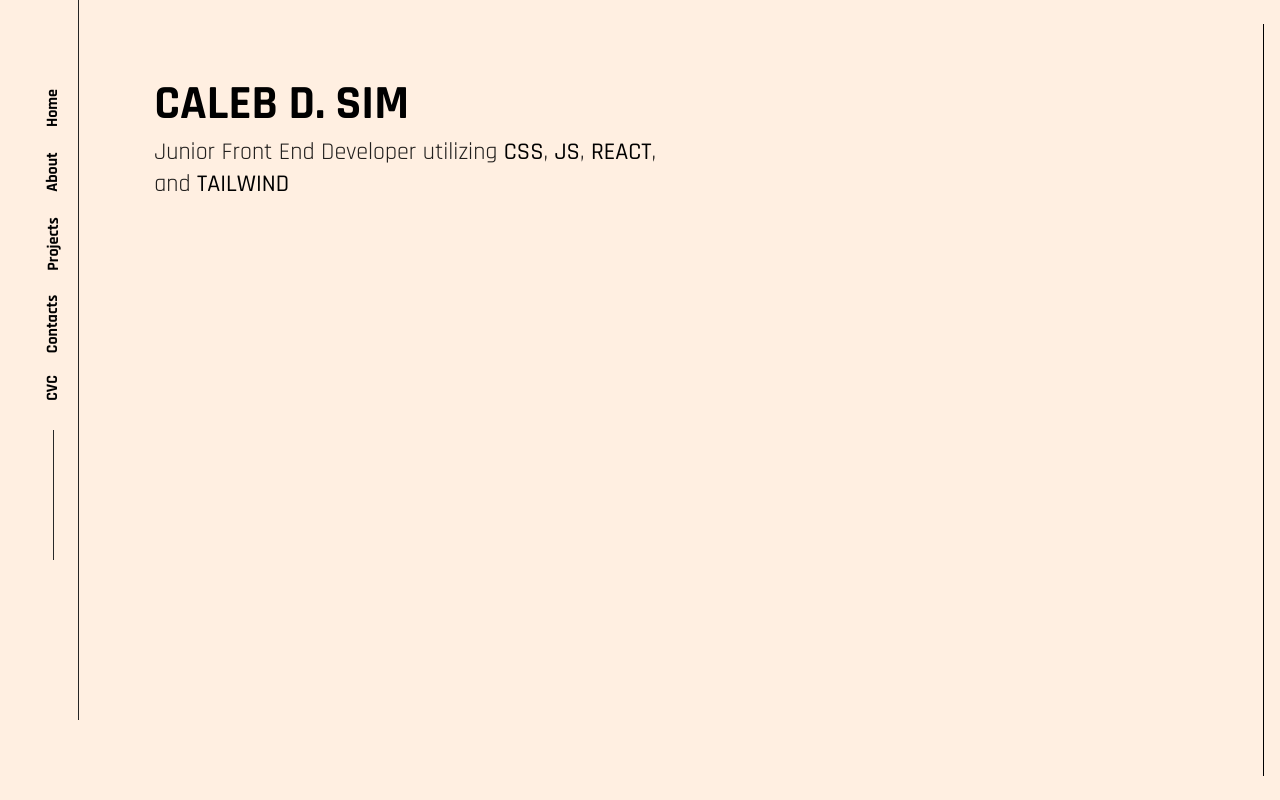
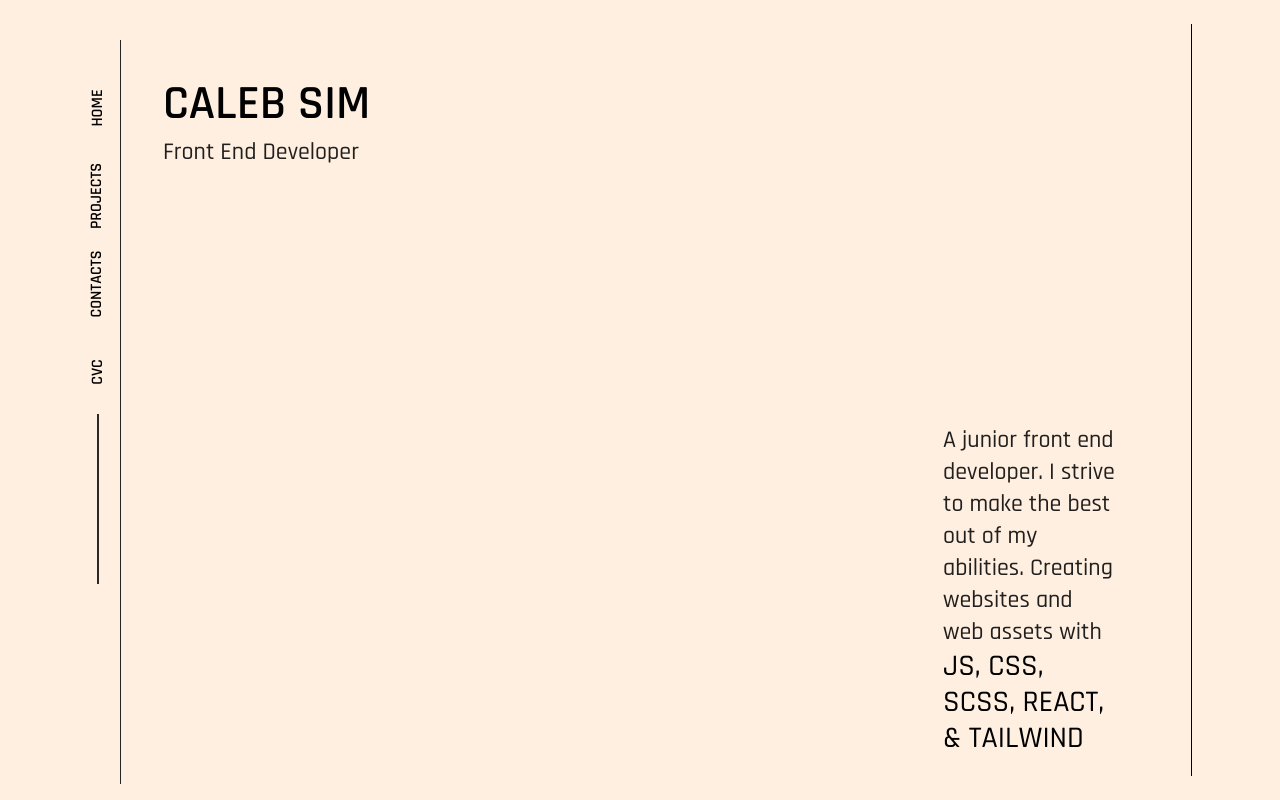
Before and after one commit to CodeLamp168/Caleb-Dylan-Sim-Portfolio, a React (Vite) app: page / in a window 1280 px wide. Built offline with nearby package versions, Linux system fonts and the light colour scheme.

Commit message:
Home jsx additions

```diff
--- a/src/App.jsx
+++ b/src/App.jsx
@@ -1,37 +1,55 @@
 import Home from "./assets/Home"
 
 function App() {
+ function LoadingScreen(){
+
+
+    return(
+      <div className="page-loading fixed w-screen min-h-screen z-50">
+
+        <div className="w-screen min-h-screen relative grid place-content-center">
+
+          <div className="loading-text border-white border-r border-l rounded  text-center overflow-hidden py-4">
+            <h1 className="uppercase text-white text-3xl w-max break-words px-4">Caleb Sim <span className="text-5xl">Portfolio</span></h1>
+          </div>
+
+        </div>
+
+      </div>
+
+    )
+  }
 
   return (
-    <div className="App flex flex-col md:flex-row justify-items-center">
+    <div className="App flex flex-col md:flex-row justify-items-center relative md:mx-10 lg:mx-16 ">
 
-       <nav className="main-nav font-semibold mx-4  md:mx-0 md:min-h-screen md:max-w-min md:py-8 md:pt-24 relative md:ml-6 ">
-        <div className="nav-line main-nav-border-line transition-transform"></div>
-          <div className="nav-list flex gap-4 py-4 md:py-0 md:gap-0 md:flex-col items-center relative">
-            <div className="nav-item max-w-max md:mb-10 md:-rotate-90 transition-transform hover:scale-110">
+
+       <nav className="main-nav  border-black border-b md:border-none font-semibold mx-4  md:mx-0 md:min-h-screen md:max-w-min md:py-8 md:pt-24 relative">
+        <div className="nav-line main-nav-border-line hidden md:block "></div>
+          <div className="nav-list flex md:space-y-16 gap-2 py-4 md:py-0 md:gap-0 md:flex-col items-center relative ">
+            <div className="nav-item max-w-max  md:-rotate-90 transition-transform hover:scale-110">
               <a href="#">Home</a>
             </div>
-            <div className="nav-item max-w-max md:mb-12 md:-rotate-90 transition-transform hover:scale-110">
-              <a href="#">About</a>
-            </div>
-            <div className="nav-item max-w-max md:mb-12 md:-rotate-90 transition-transform hover:scale-110">
+            <div className="nav-item max-w-max  md:-rotate-90 transition-transform hover:scale-110">
               <a href="#">Projects</a>
             </div>
-            <div className="nav-item max-w-max md:mt-2 md:-rotate-90 transition-transform hover:scale-110">
+            <div className="nav-item max-w-max  md:-rotate-90 transition-transform hover:scale-110">
               <a href="#">Contacts</a>
             </div>
-            <div className="nav-item max-w-max md:mt-10 md:-rotate-90 transition-transform hover:scale-110">
+            <div className="nav-item max-w-max  md:-rotate-90 transition-transform hover:scale-110">
               <a href="#">CVC</a>
             </div>
             <div className="nav-line line-inside-nav transition-transform"></div>
           </div>
-          <div className="nav-line main-nav-border-line transition-transform"></div>
+          <div className="nav-line main-nav-border-line transition-transform hidden md:block "></div>
 
         </nav>
 
-      <div className="main-wrap  border-black  md:border-r md:p-0 md:p-4 md:my-6 md:mx-4 overflow-y-scroll">
+      <div className="main-wrap  border-black   md:border-r md:p-0 md:p-4 md:my-6 md:mr-6 overflow-y-scroll">
         <Home/>
       </div>
+
+
 
     </div>
   )
--- a/src/assets/Home.jsx
+++ b/src/assets/Home.jsx
@@ -3,10 +3,13 @@ export default function Home(){
 
 
     return(
-    <div className="Asset-content home-main-div min-h-full p-4">
-         <div className="border-black p-6  w-full max-w-xs md:max-w-xl">
-          <h1 className="text-5xl text-black font-bold">CALEB D. SIM</h1>
-          <p className="text-2xl pt-2">Junior Front End Developer utilizing <span>CSS</span>, <span>JS</span>, <span>REACT</span>, and <span>TAILWIND</span></p>
+    <div className="Asset-content home-main-div flex flex-col  items-center md:block min-h-full p-4  relative">
+         <div className="border-black py-6 text-center md:text-left w-full max-w-xs md:max-w-xl">
+          <h1 className="text-5xl text-black font-semibold">CALEB SIM</h1>
+          <p className="text-2xl pt-2 font-medium">Front End Developer</p>
+        </div>
+        <div className="md:absolute  md:text-2xl w-44 md:right-14 md:bottom-1">
+            <p className="font-medium text-center md:text-left">A junior front end developer. I strive to make the best out of my abilities. Creating websites and web assets with <span className="font-semibold text-3xl">JS, CSS, SCSS, REACT, & TAILWIND</span></p>
         </div>
     </div>
     )
--- a/src/index.css
+++ b/src/index.css
@@ -1,4 +1,4 @@
-@import url('https://fonts.googleapis.com/css2?family=Rajdhani:wght@400;500;700&display=swap');
+@import url('https://fonts.googleapis.com/css2?family=Rajdhani:wght@400;500;600;700&display=swap');
 @tailwind base;
 @tailwind components;
 @tailwind utilities;
@@ -13,6 +13,7 @@
 .nav-item a{
  color:black;
  font-family: Rajdhani;
+ text-transform: uppercase;
 }
 
 .nav-line {
@@ -25,20 +26,19 @@
 /* desktop */
 .line-inside-nav {
   display:none;
-  width:1.4px;
-  left:29px;
-  bottom:-160px;
-  height:130px;
+  width:2px;
+  left:32.5px;
+  bottom:-200px;
+  height:170px;
 }
 
 
 .main-nav-border-line {
-  width:100%;
-  left:33px;
-  bottom:0px;
-  height:1px;
-  left: 0;
-  right: 0;
+  width:1px;
+  right: 10px;
+  top:40px;
+  height:93%;
+
   margin: 0 auto;
 }
 
@@ -47,14 +47,6 @@
   .line-inside-nav {
     display:block;
   }
-
-  .main-nav-border-line {
-    width:1px;
-    height:90%;
-    top:0px;
-    right:0px;
-    left:50px;
-  }
 }
 
 .main-wrap {
@@ -62,9 +54,26 @@
   width:100%;
 
   max-width:1920px;
+
 }
 
 .home-main-div span {
   font-weight:500;
   color:black;
+
 }
+
+
+.page-loading {
+  background-color:#1a1817;
+}
+
+.loading-text {
+  transition:width 500ms ease-in-out;
+  width:0%;
+
+}
+
+.loading-text:hover {
+  width:100%;
+}
```
